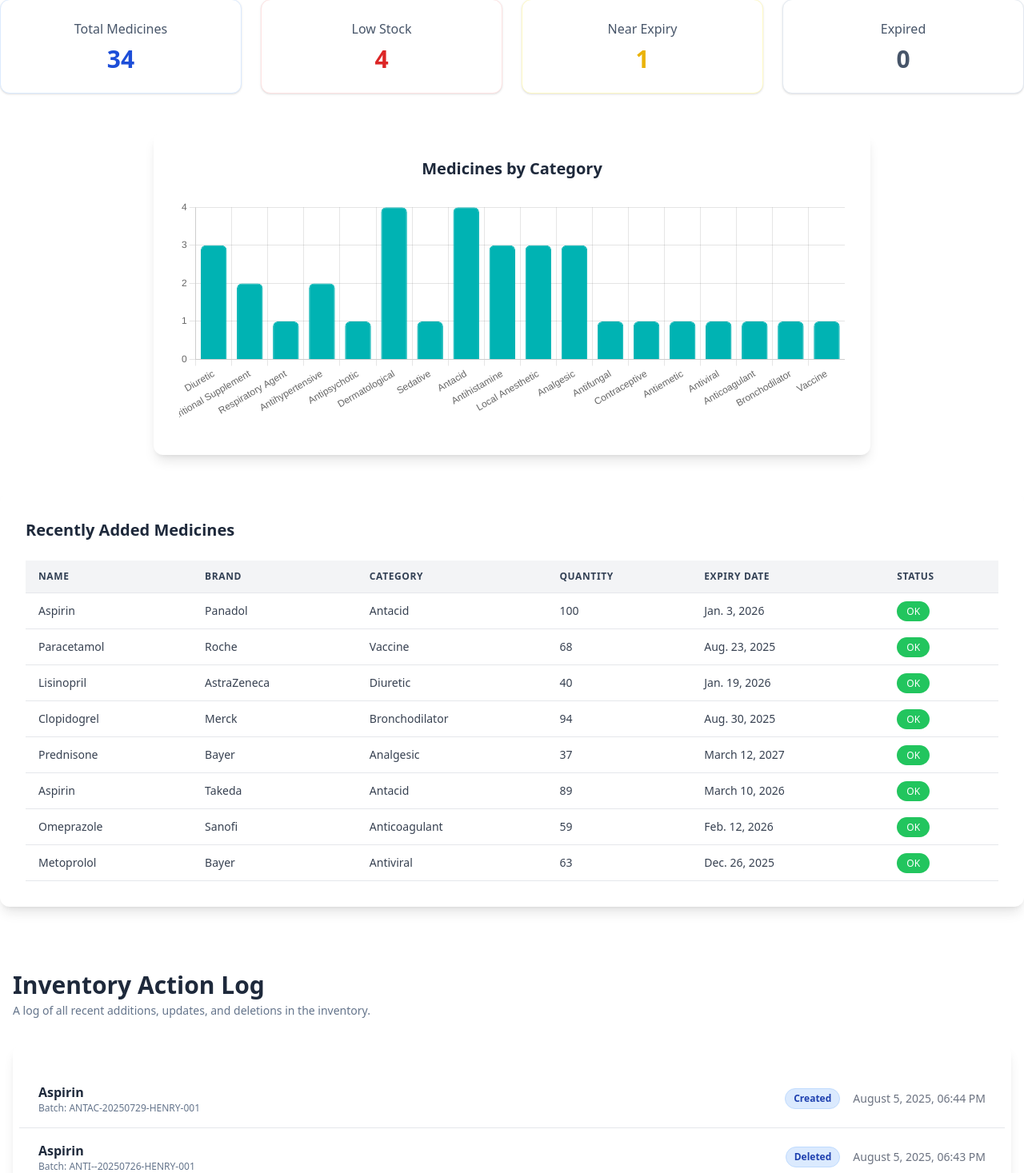
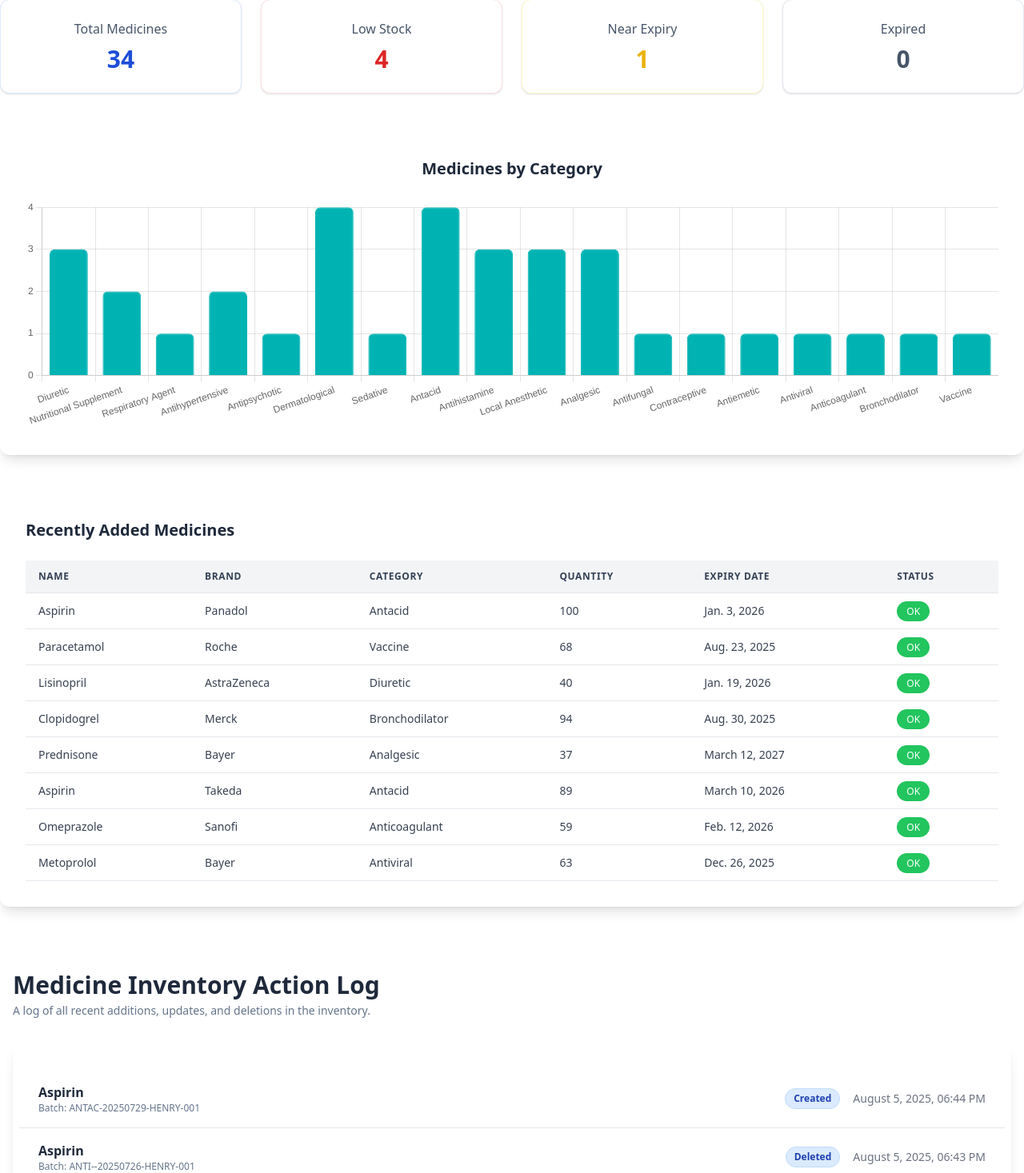
Before and after one commit to YOOSUF-HUB/Smart-Pharmacy-System, a Django app: page / in a window 1280 px wide. Shown: the part 240-1707 px from the top of the page at 80% size. Run offline with Django 5.2, Linux system fonts and the light colour scheme; data comes from the database, SQL or seed files in the repository; some libraries are stand-ins or nearby versions.

Commit message:
Update layout and heading in inventory dashboard for clarity

```diff
--- a/templates/Medicine_inventory/med_inventory_dash.html
+++ b/templates/Medicine_inventory/med_inventory_dash.html
@@ -44,7 +44,7 @@
     </div>
   </div>
 
-  <div class="max-w-4xl mx-auto mb-12">
+  <div class="max-w-full mx-auto mb-12">
     <div class="bg-white shadow-lg rounded-xl p-8">
       <h5 class="text-xl font-semibold text-slate-800 text-center mb-6">Medicines by Category</h5>
       <div class="relative h-72">
@@ -99,7 +99,7 @@
 
   <div class="mb-8">
     <h2 class="text-3xl font-bold text-slate-800">
-      Inventory Action Log
+      Medicine Inventory Action Log
     </h2>
     <p class="mt-1 text-sm text-slate-500">A log of all recent additions, updates, and deletions in the inventory.</p>
   </div>
```
